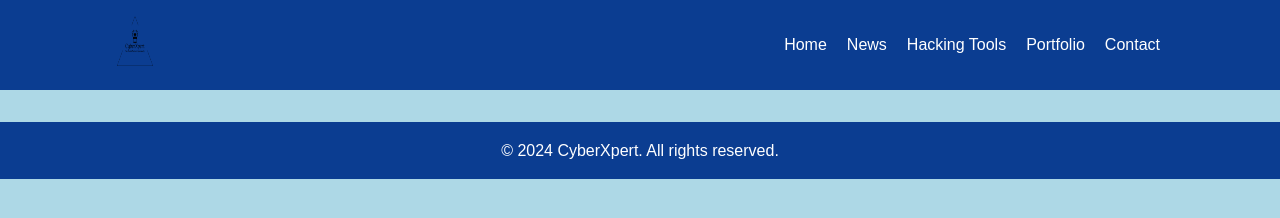
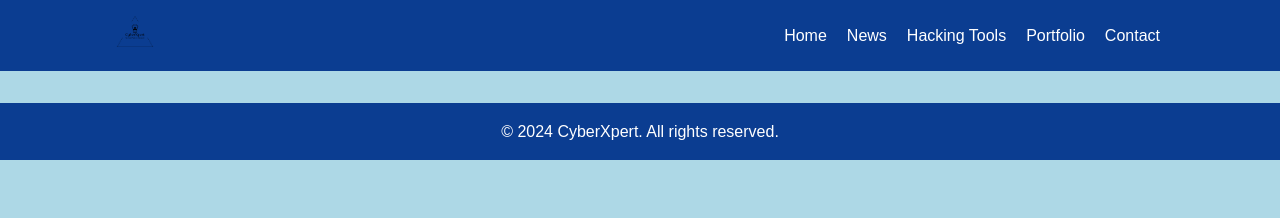
Before and after one commit to Malinga523/CyberXpert, a plain HTML site: page index.html in a window 1280 px wide. Drawn offline with Linux system fonts and the light colour scheme.

Commit message:
Update styles.css

```diff
--- a/styles.css
+++ b/styles.css
@@ -33,11 +33,7 @@ nav {
     margin-right: 10px;
 }
 
-.logo img {
-    width: 50px;
-    height: 50px;
-    margin-right: 10px;
-}
+
 
 .nav-list {
     list-style: none;
```
